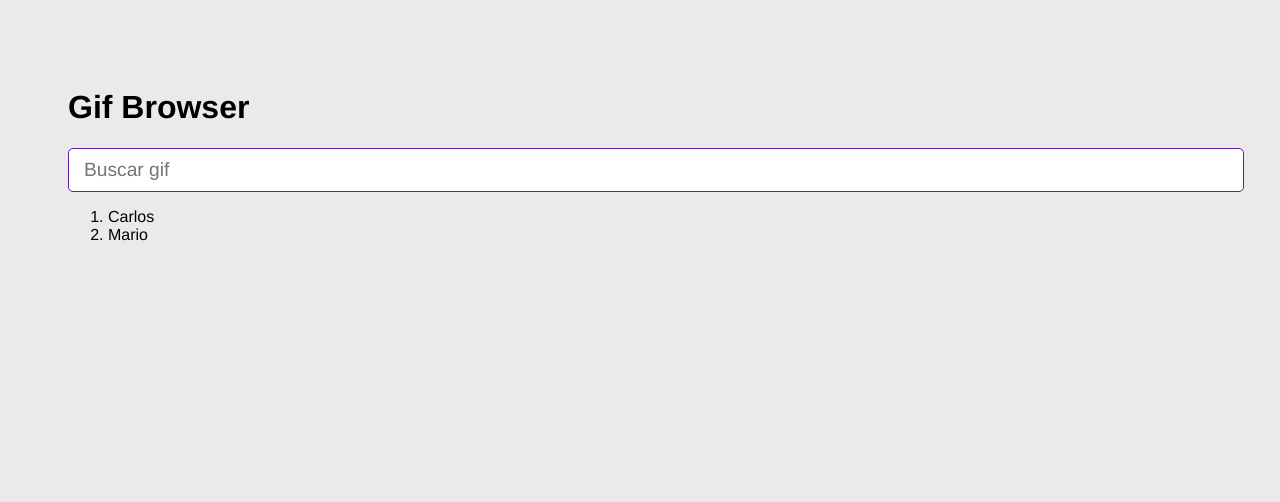
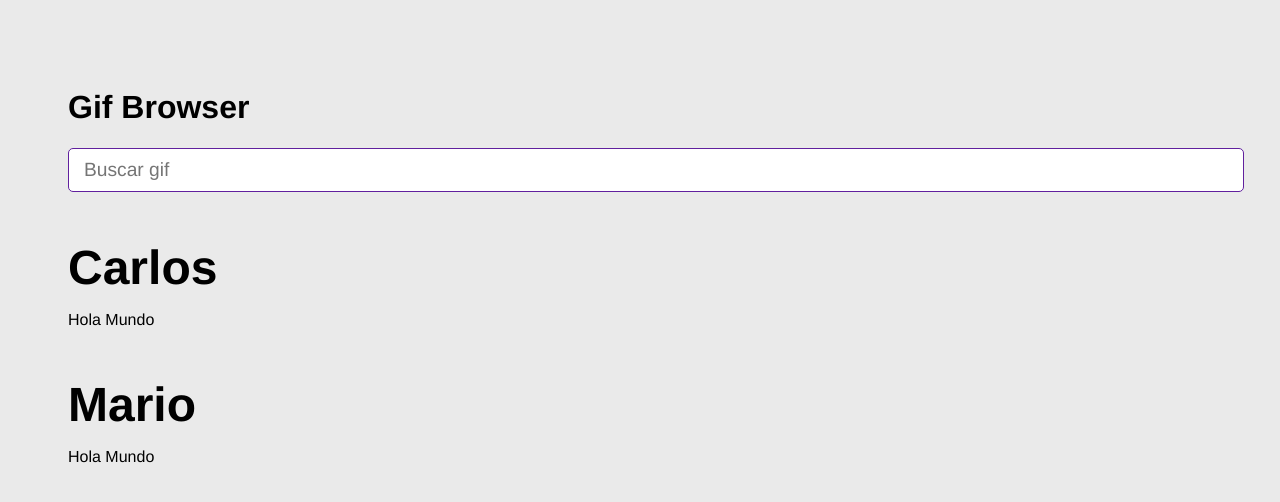
Before and after one commit to cmarioep/gif-browser, a React (Vite) app: page / in a window 1280 px wide. Shown: the top 502 px of the page. Built offline with nearby package versions, Linux system fonts and the light colour scheme.

Commit message:
Feat: GifGrid component

```diff
--- a/src/GifBrowser.jsx
+++ b/src/GifBrowser.jsx
@@ -1,5 +1,6 @@
 import { useState } from "react";
 import AddCategory from "./components/AddCategory";
+import GifGrid from './components/GifGrid';
 
 
 
@@ -8,6 +9,9 @@
   const [categories, setCategories] = useState( ["Carlos", "Mario"] );
 
   const onAddCategory = (newValue) => {
+
+    if ( categories.includes( newValue ) ) return;
+
     setCategories( [...categories, newValue] )
   }
 
@@ -17,10 +21,11 @@
 
         <AddCategory onNewCategory = { (newValue) => onAddCategory( newValue ) }/>
 
+        {
+          categories.map( category => ( <GifGrid key={ category } category={ category }/> ) )
+        }
 
-        <ol>
-          { categories.map( category => <li key={ category }> { category } </li> ) }
-        </ol>
+
     </>
   );
 }
--- /dev/null
+++ b/src/components/GifGrid.jsx
@@ -0,0 +1,10 @@
+import React from 'react';
+
+export default function GifGrid( {category} ) {
+  return (
+    <>
+        <h3>{ category }</h3>
+        <p>Hola Mundo</p>
+    </>
+  );
+}
```
